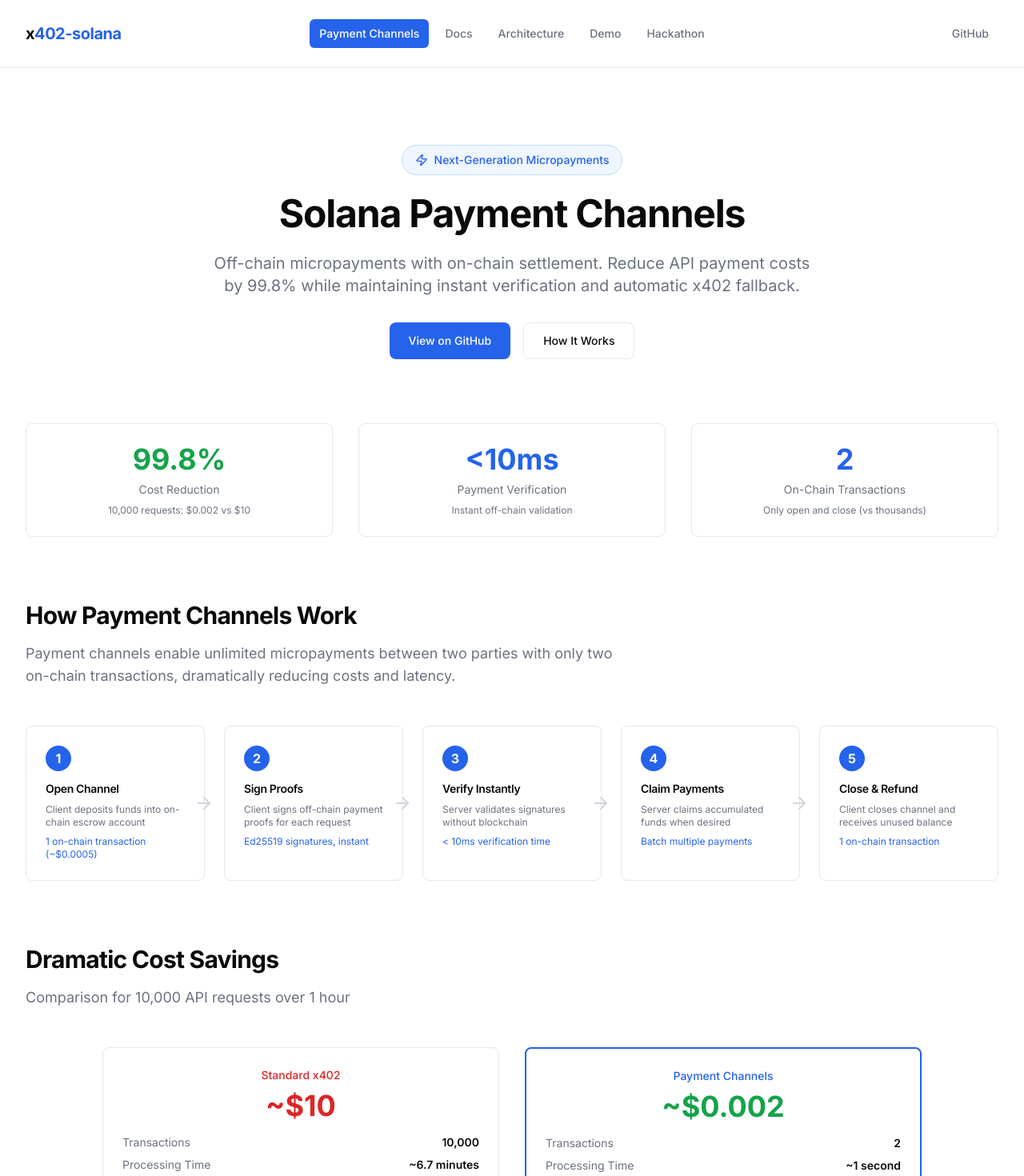
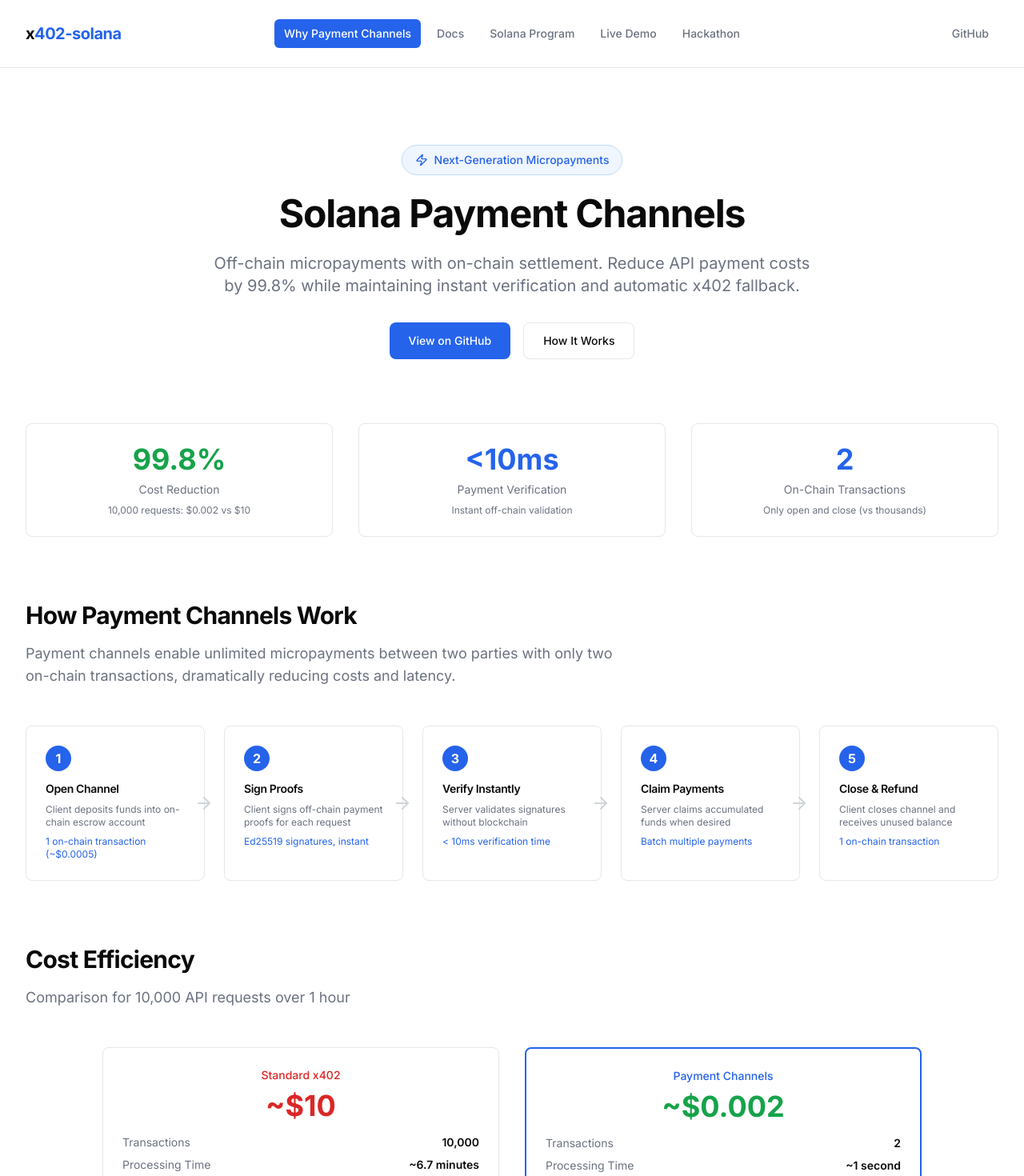
Before and after one commit to BOBER3r/x402-solana-website, a Next.js app: page /payment-channels in a window 1280 px wide. Shown: the top 1470 px of the page at 80% size. Built offline with nearby package versions, Linux system fonts and the light colour scheme.

Commit message:
header updated

```diff
--- a/app/payment-channels/page.tsx
+++ b/app/payment-channels/page.tsx
@@ -177,7 +177,7 @@
             viewport={{ once: true }}
             transition={{ duration: 0.5 }}
           >
-            <h2 className="text-3xl font-bold mb-4">Dramatic Cost Savings</h2>
+            <h2 className="text-3xl font-bold mb-4"> Cost Efficiency</h2>
             <p className="text-lg text-muted mb-12 max-w-3xl">
               Comparison for 10,000 API requests over 1 hour
             </p>
--- a/components/Header.tsx
+++ b/components/Header.tsx
@@ -6,10 +6,10 @@
 import { Menu, X } from "lucide-react";
 
 const navigation = [
-  { name: "Payment Channels", href: "/payment-channels" },
+  { name: "Why Payment Channels", href: "/payment-channels" },
   { name: "Docs", href: "/docs" },
-  { name: "Architecture", href: "/architecture" },
-  { name: "Demo", href: "/demo" },
+  { name: "Solana Program", href: "/architecture" },
+  { name: "Live Demo", href: "/demo" },
   { name: "Hackathon", href: "/hackathon" },
 ];
 
```
